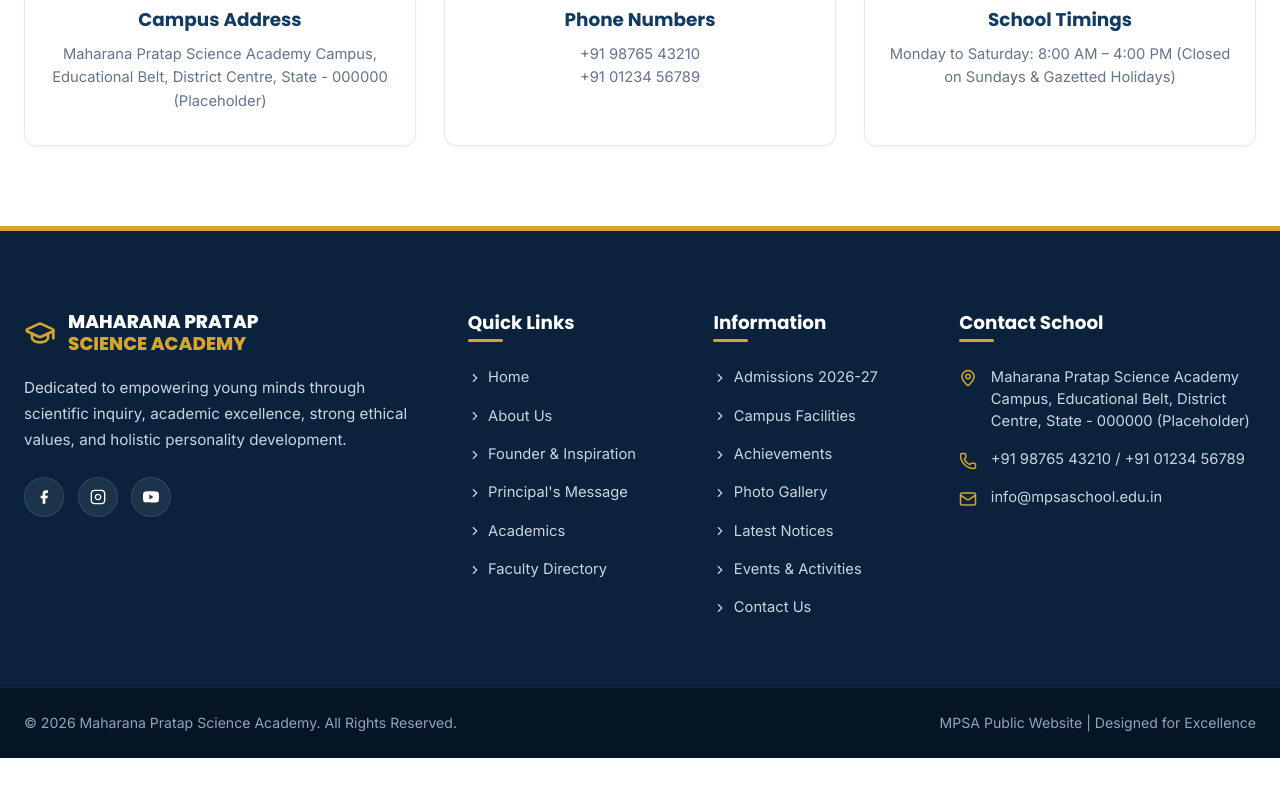
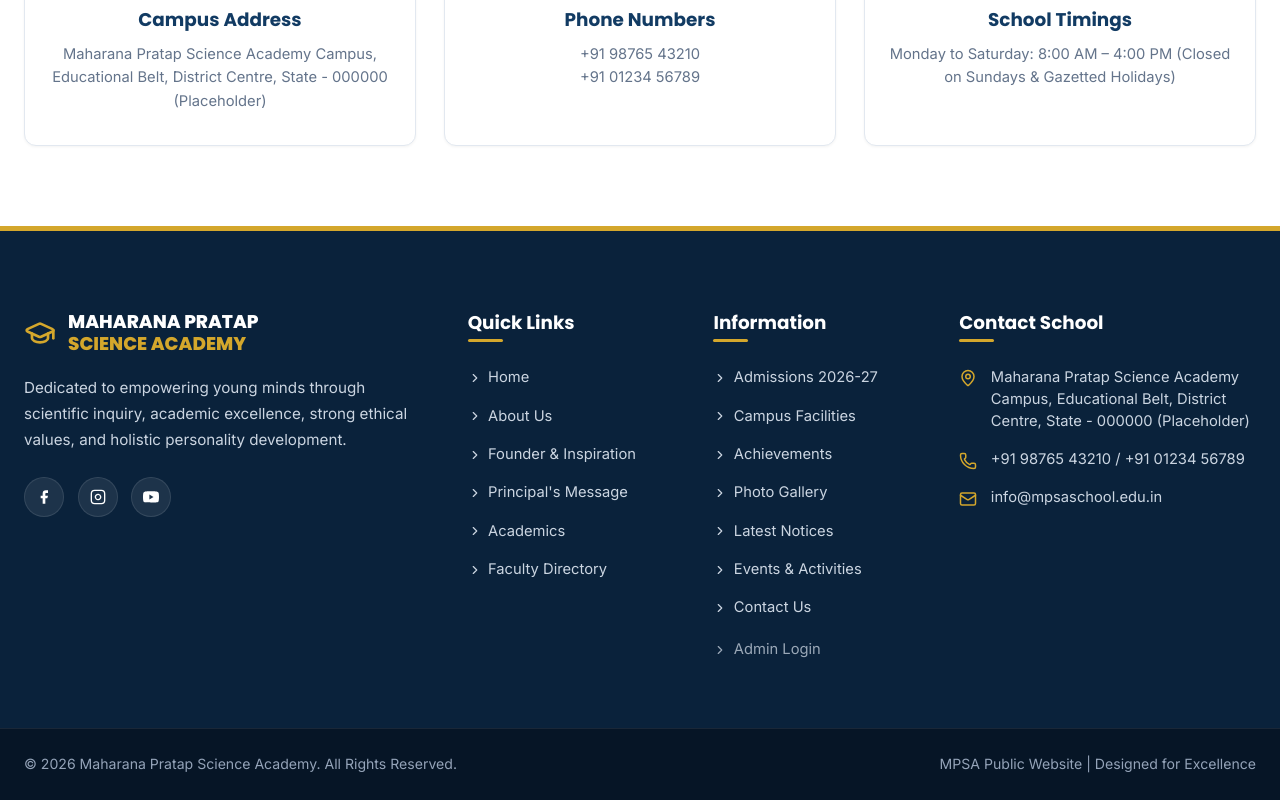
Before and after one commit to Ankur-o11/MPSA-HOME-PAGE, a React (Vite) app: page / in a window 1280 px wide. Shown: the part 10105-10905 px from the top of the page. Before the commit the page ends 10863 px from the top, so only its background shows below. Built offline with nearby package versions, Linux system fonts and the light colour scheme; no server answers.

Commit message:
Add discreet Admin Login link to Footer Information section

```diff
--- a/src/components/Footer.jsx
+++ b/src/components/Footer.jsx
@@ -85,6 +85,11 @@ export default function Footer() {
               <li className="footer-link-item"><Link to="/notices"><ChevronRight size={14} /> Latest Notices</Link></li>
               <li className="footer-link-item"><Link to="/events"><ChevronRight size={14} /> Events & Activities</Link></li>
               <li className="footer-link-item"><Link to="/contact"><ChevronRight size={14} /> Contact Us</Link></li>
+              <li className="footer-link-item" style={{ marginTop: '0.2rem' }}>
+                <Link to="/admin/login" style={{ opacity: 0.75 }} title="Authorized Administrator Portal">
+                  <ChevronRight size={14} /> Admin Login
+                </Link>
+              </li>
             </ul>
           </div>
 
```
